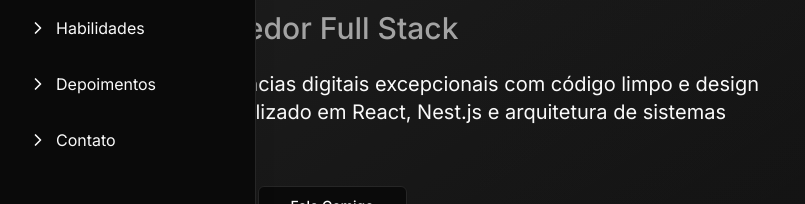
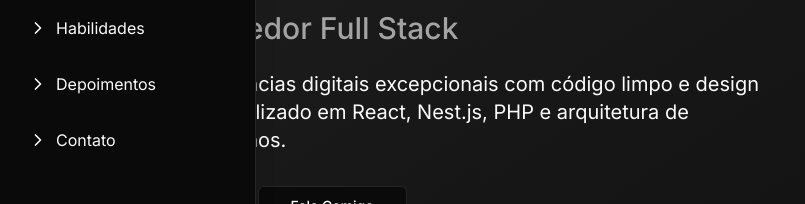
Before and after one commit to BrunomelloxD/meu-portfolio, a Next.js app: page / in a window 1280 px wide. Shown: the part 324-528 px from the top of the page, without its empty margins (0-805 px from the left). Built offline with nearby package versions, Linux system fonts and the light colour scheme.

Commit message:
fix: corrigir informações de especializacao

```diff
--- a/app/page.tsx
+++ b/app/page.tsx
@@ -226,7 +226,7 @@
               </h2>
               <p className="text-lg md:text-xl mb-8 max-w-2xl">
                 Criando experiências digitais excepcionais com código limpo e design intuitivo. Especializado em React,
-                Nest.js e arquitetura de sistemas modernos.
+                Nest.js, PHP e arquitetura de sistemas modernos.
               </p>
               <div className="flex flex-wrap gap-4">
                 <Link href="https://www.github.com/BrunomelloxD" target="_blank" className={cn(buttonVariants({ variant: "default", size: "lg" }))}>
```
